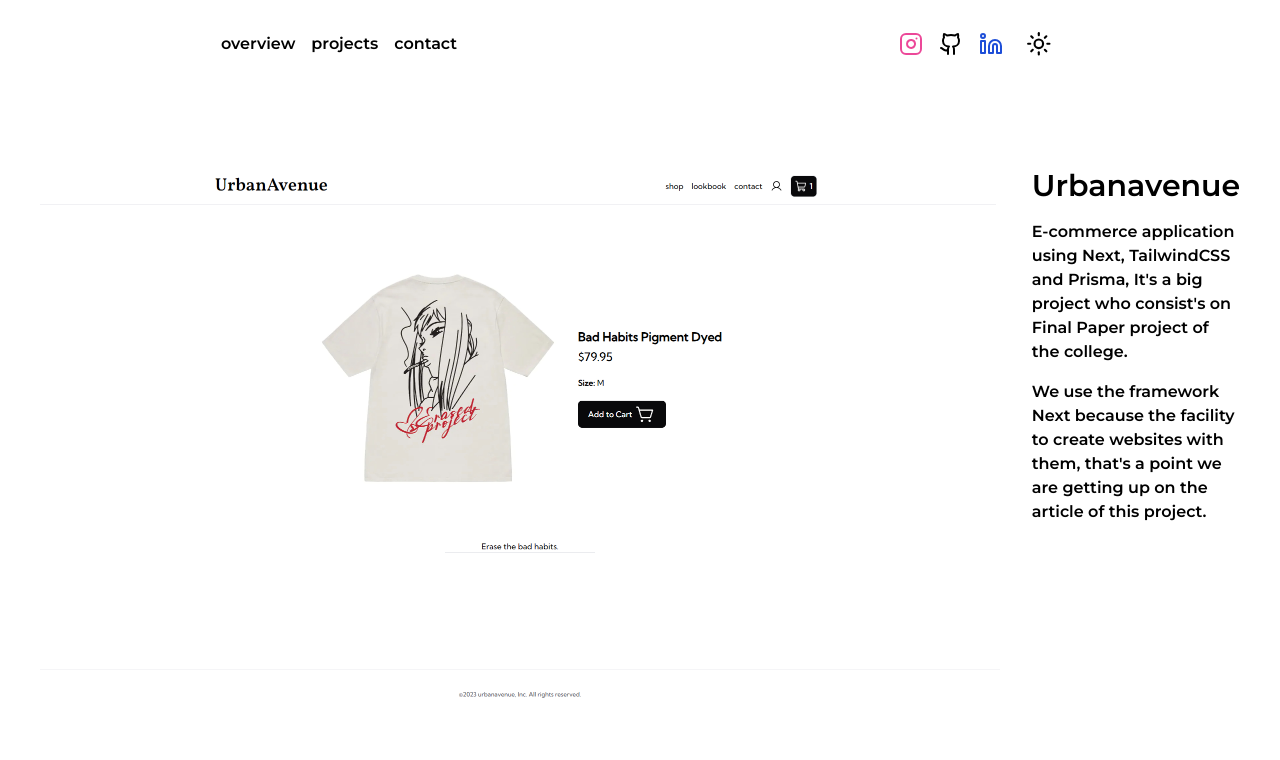
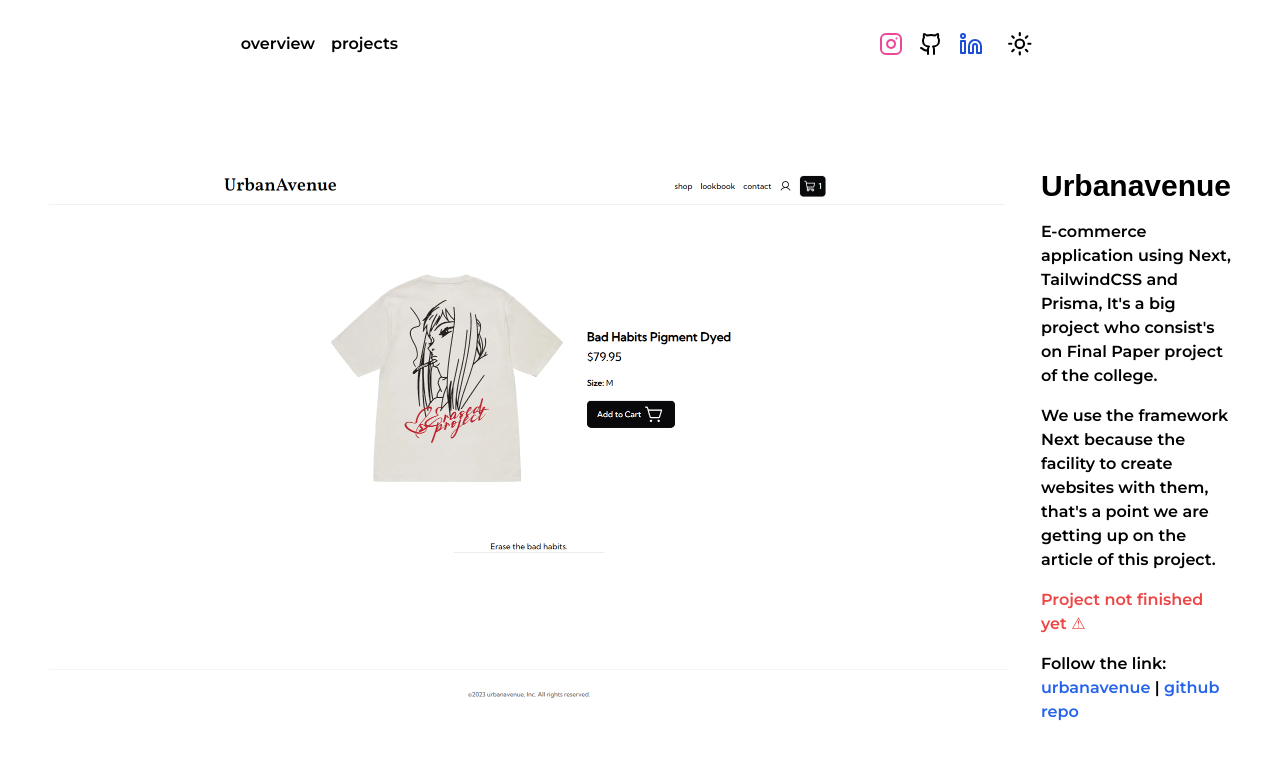
Before and after one commit to LrAmaral/portfolio, a Next.js app: page /project in a window 1280 px wide. Shown: the top 760 px of the page. Built offline with nearby package versions, Linux system fonts and the light colour scheme; a web font is replaced by a local one.

Commit message:
:truck: major-changes

```diff
--- a/app/project/page.tsx
+++ b/app/project/page.tsx
@@ -1,4 +1,5 @@
 import Image from 'next/image'
+import Link from 'next/link'
 import React from 'react'
 
 function Project() {
@@ -7,7 +8,7 @@ function Project() {
       <div className='flex md:flex-row xs:flex-col gap-8 items-start justify-center w-3/4 mt-20'>
           <Image className="rounded-2xl" src={'/shop.jpg'} loading={'lazy'} quality={100} width={1000} height={500} alt='print of project'/>
           <div className='flex gap-4 items-start flex-col'>
-            <h1 className='md:text-3xl xs:text-xl'>Urbanavenue</h1>
+            <h1 className='md:text-3xl xs:text-xl font-sans font-bold'>Urbanavenue</h1>
             <p>
               E-commerce application using Next, TailwindCSS and Prisma,
               It's a big project who consist's on Final Paper project of the college.
@@ -15,7 +16,9 @@ function Project() {
             <p>We use the framework Next because the facility to create websites with them,
               that's a point we are getting up on the article of this project.
             </p>
-          </div>
+            <p className='text-red-500'>{'Project not finished yet ⚠'}</p>
+            <span>Follow the link: <Link href={"https://urbanavenue.vercel.app/"} className='text-blue-600 hover:underline dark:text-blue-500' target='_blank'>urbanavenue</Link> {'|'} <Link href={"https://github.com/LrAmaral/urbanavenue"} className='text-blue-600 hover:underline dark:text-blue-500' target='_blank'>github repo</Link></span>
+            </div>
       </div>
     </main>
   )
--- a/components/nav.tsx
+++ b/components/nav.tsx
@@ -24,12 +24,6 @@ export const Nav = () => {
       label: 'projects',
       href: `/project`,
       active: pathname === `/projects`,
-    },
-    {
-      id: '3',
-      label: 'contact',
-      href: '/contact',
-      active: pathname === `/contact`,
     },
   ]
 
```
